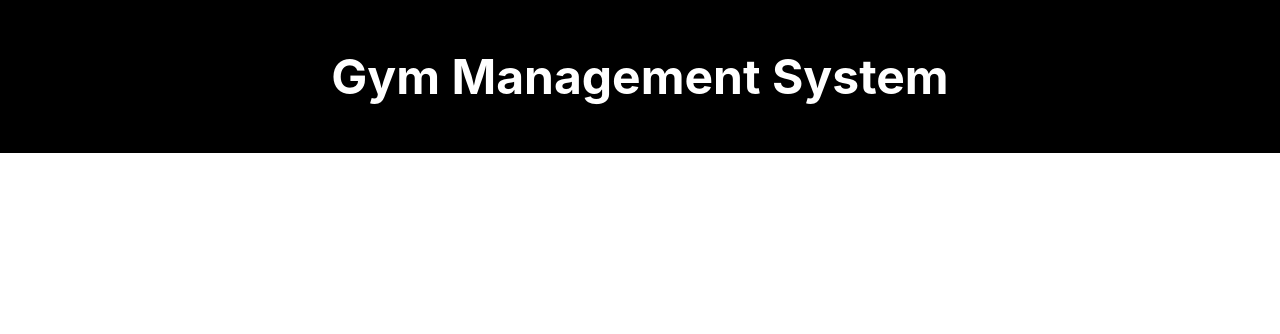
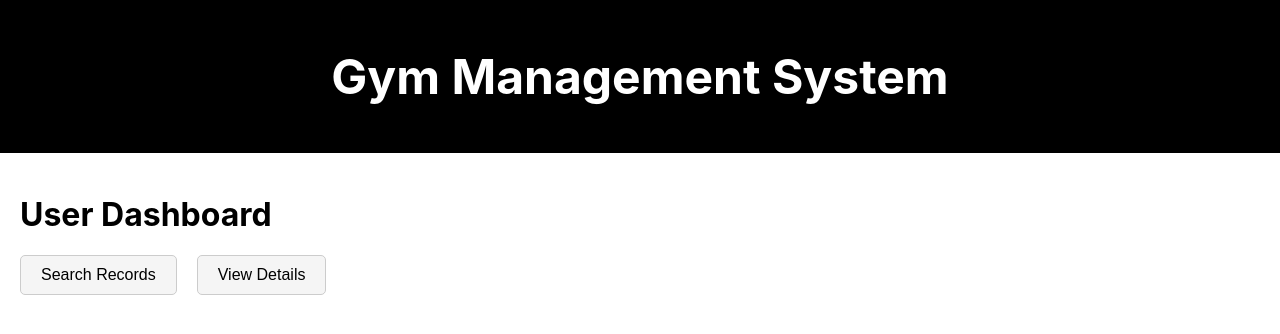
Before and after one commit to Anurag-Bachheti/gym-management-system-frontend, a React (Create React App) app: page /user in a window 1280 px wide. Shown: the top 334 px of the page. Built offline with nearby package versions, Linux system fonts and the light colour scheme.

Commit message:
few errors resolved

```diff
--- a/src/App.js
+++ b/src/App.js
@@ -7,6 +7,7 @@ import UsersList from './components/UsersList';
 
 import AdminDashboard from "./pages/AdminDashboard";
 import MemberDashboard from './pages/MemberDashboard';
+import UserDashboard from './pages/UserDashboard';
 
 import AddMember from './AdminDashboard/AddMember/AddMember';
 import UpdateDeleteMember from './AdminDashboard/UpdateDeleteMember';
@@ -18,6 +19,9 @@ import Support from './AdminDashboard/SupplementStore';
 import DietDetails from './AdminDashboard/DietDetails';
 import ViewBillNotification from './MemberDashboard/ViewBillNotification';
 import ViewBillReceipt from './MemberDashboard/ViewBillReceipt';
+import SearchRecord from './UserDashboard/SearchRecord';
+import ViewDetail from './UserDashboard/ViewDetail';
+
 
 
 function App() {
@@ -48,6 +52,10 @@ function App() {
         </Route>
 
         {/* Other routes */}
+        <Route path="/user" element={<UserDashboard />} />
+        <Route path="/user/search-records" element={<SearchRecord />} />
+        <Route path="/user/view-details" element={<ViewDetail />} />
+
         <Route path="/login" element={<Login />} />
         <Route path="/users-list" element={<UsersList />} />
       </Routes>
--- a/src/pages/Dashboard.jsx
+++ b/src/pages/Dashboard.jsx
@@ -22,10 +22,13 @@ const Dashboard = () => {
 
   const handleLoginSuccess = () => {
     setIsLoggedIn(true);
+
     if (selectedRole === 'Admin') {
       navigate('/admin-dashboard');
     } else if (selectedRole === 'Member') {
-      navigate('/member-dashboard');  // This should navigate to /member-dashboard
+      navigate('/member-dashboard');
+    } else if (selectedRole === 'User') {
+      navigate('/user'); // Navigate to the User Dashboard
     }
   };
 
@@ -103,9 +106,12 @@ const Dashboard = () => {
             <div>
               <h3>User Dashboard</h3>
               <div style={styles.userContainers}>
-              <div>View Details</div>
-              <div>Search Records</div>
-              <div>Request Assistance</div>
+                <button style={styles.button} onClick={() => navigate('/user/view-details')}>
+                  View Details
+                </button>
+                <button style={styles.button} onClick={() => navigate('/user/search-records')}>
+                  Search Records
+                </button>
               </div>
             </div>
           );
--- a/src/pages/UserDashboard.jsx
+++ b/src/pages/UserDashboard.jsx
@@ -1,13 +1,25 @@
 import React from 'react';
+import { useNavigate } from 'react-router-dom';
 
 const UserDashboard = () => {
+  const navigate = useNavigate();
+
   return (
-    <div>
-      <h3>User Dashboard</h3>
-      <div style={styles.userContainers}>
-        <button style={styles.button}>View Details</button>
-        <button style={styles.button}>Search Records</button>
-        <button style={styles.button}>Request Assistance</button>
+    <div style={styles.userContainers}>
+      <h1>User Dashboard</h1>
+      <div style={styles.buttonContainer}>
+        <button
+          style={styles.button}
+          onClick={() => navigate('/user/search-records')}
+        >
+          Search Records
+        </button>
+        <button
+          style={styles.button}
+          onClick={() => navigate('/user/view-details')}
+        >
+          View Details
+        </button>
       </div>
     </div>
   );
@@ -15,18 +27,20 @@ const UserDashboard = () => {
 
 const styles = {
   userContainers: {
-    display: 'grid',
-    gridTemplateColumns: 'repeat(3, 1fr)',
-    gap: '10px',
+    padding: '20px',
+  },
+  buttonContainer: {
+    display: 'flex',
+    gap: '20px',
     marginTop: '20px',
   },
   button: {
     padding: '10px 20px',
-    backgroundColor: '#007bff',
-    color: '#fff',
-    border: 'none',
+    fontSize: '16px',
+    border: '1px solid #ccc',
     borderRadius: '5px',
     cursor: 'pointer',
+    backgroundColor: '#f5f5f5',
   },
 };
 
```
Lines whose indentation alone changed are shown as unchanged.
